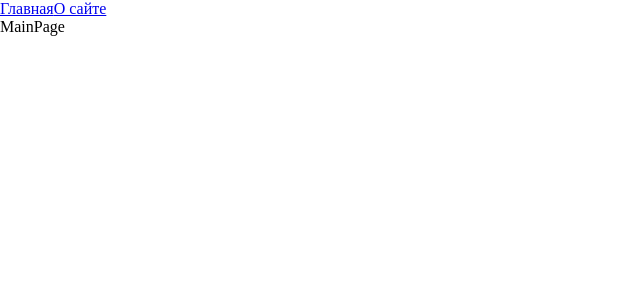
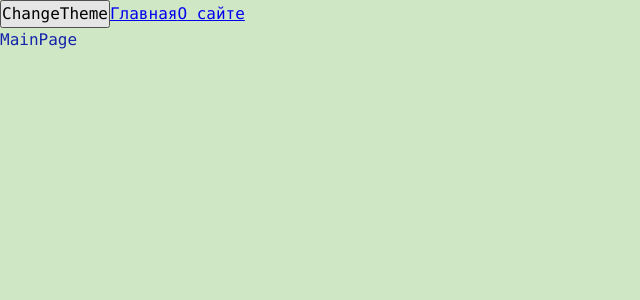
Before and after one commit to Vlad-doc/production-project, a React app: page / in a window 1280 px wide. Shown: the top 300 px of the page, without its empty margins (0-640 px from the left). Built offline with nearby package versions, Linux system fonts and the light colour scheme.

Commit message:
create Context for App theme

```diff
--- a/src/App.tsx
+++ b/src/App.tsx
@@ -3,12 +3,16 @@
 
 import { MainPageAsync } from "./pages/MainPage/MainPage.async";
 import { AboutPageAsync } from "./pages/AboutPage/AboutPage.async";
+import useTheme from "./theme/useTheme";
 
-import "./styles.scss";
+import "./styles/styles.scss";
 
 const App = () => {
+    const { theme, toggleTheme } = useTheme();
+
     return (
-        <div>
+        <div className={`app ${theme}`}>
+            <button onClick={toggleTheme}>ChangeTheme</button>
             <Link to={"/"}>Главная</Link>
             <Link to={"/about"}>О сайте</Link>
             <Suspense fallback={<div>Loading...</div>}>
--- a/src/index.tsx
+++ b/src/index.tsx
@@ -2,10 +2,13 @@
 import { BrowserRouter } from "react-router-dom";
 
 import App from "./App";
+import ThemeProvider from "./theme/ThemeProvider";
 
 render(
     <BrowserRouter>
-        <App />
+        <ThemeProvider>
+            <App />
+        </ThemeProvider>
     </BrowserRouter>,
     document.getElementById("root")
 );
--- a/src/styles.scss
+++ /dev/null
@@ -1,5 +0,0 @@
-* {
-    margin: 0;
-    padding: 0;
-    box-sizing: border-box;
-}
--- /dev/null
+++ b/src/styles/reset.scss
@@ -0,0 +1,13 @@
+* {
+    margin: 0;
+    padding: 0;
+    box-sizing: border-box;
+}
+
+input,
+button,
+textarea,
+select {
+    margin: 0;
+    font: inherit;
+}
--- /dev/null
+++ b/src/styles/styles.scss
@@ -0,0 +1,12 @@
+@import "variables/global";
+@import "themes/normal";
+@import "themes/dark";
+@import "reset";
+
+.app {
+    font: var(--font-m);
+    background: var(--bg-color);
+    color: var(--primary-color);
+
+    min-height: 100vh;
+}
--- /dev/null
+++ b/src/styles/themes/dark.scss
@@ -0,0 +1,6 @@
+.app.dark {
+    --bg-color: rgb(2, 2, 63);
+
+    --primary-color: rgb(98, 129, 14);
+    --secondary-color: rgb(42, 219, 42);
+}
--- /dev/null
+++ b/src/styles/themes/normal.scss
@@ -0,0 +1,6 @@
+.app.light {
+    --bg-color: rgb(208, 231, 197);
+
+    --primary-color: rgb(20, 35, 170);
+    --secondary-color: rgb(78, 123, 247);
+}
--- /dev/null
+++ b/src/styles/variables/global.scss
@@ -0,0 +1,11 @@
+:root {
+    --font-family-main: Consolas, "Times New Roman", Serif;
+
+    --font-size-m: 16px;
+    --font-line-m: 24px;
+    --font-m: var(--font-size-m) / var(--font-line-m) var(--font-family-main);
+
+    --font-size-l: 24px;
+    --font-line-l: 32px;
+    --font-l: var(--font-size-l) / var(--font-line-l) var(--font-family-main);
+}
--- /dev/null
+++ b/src/theme/ThemeContext.ts
@@ -0,0 +1,15 @@
+import { createContext } from "react";
+
+export enum Theme {
+    LIGHT = "light",
+    DARK = "dark",
+}
+
+export interface ThemeContextProps {
+    theme?: Theme;
+    setTheme?: (theme: Theme) => void;
+}
+
+export const ThemeContext = createContext<ThemeContextProps>({});
+
+export const LOCAL_STORAGE_THEME_KEY = "theme";
--- /dev/null
+++ b/src/theme/ThemeProvider.tsx
@@ -0,0 +1,20 @@
+import { FC, useMemo, useState } from "react";
+
+import { LOCAL_STORAGE_THEME_KEY, Theme, ThemeContext } from "./ThemeContext";
+
+const defaultTheme = (localStorage.getItem(LOCAL_STORAGE_THEME_KEY) as Theme) || Theme.LIGHT;
+
+const ThemeProvider: FC = ({ children }) => {
+    const [theme, setTheme] = useState<Theme>(defaultTheme);
+
+    const defaultProps = useMemo(
+        () => ({
+            theme,
+            setTheme,
+        }),
+        [theme]
+    );
+    return <ThemeContext.Provider value={defaultProps}>{children}</ThemeContext.Provider>;
+};
+
+export default ThemeProvider;
--- /dev/null
+++ b/src/theme/useTheme.tsx
@@ -0,0 +1,25 @@
+import { useContext } from "react";
+
+import { LOCAL_STORAGE_THEME_KEY, Theme, ThemeContext } from "./ThemeContext";
+
+interface UseThemeResult {
+    theme: Theme;
+    toggleTheme: () => void;
+}
+
+const useTheme = (): UseThemeResult => {
+    const { theme, setTheme } = useContext(ThemeContext);
+
+    const toggleTheme = () => {
+        const newTheme = theme === Theme.LIGHT ? Theme.DARK : Theme.LIGHT;
+        setTheme(newTheme);
+
+        localStorage.setItem(LOCAL_STORAGE_THEME_KEY, newTheme);
+    };
+    return {
+        theme,
+        toggleTheme,
+    };
+};
+
+export default useTheme;
```
